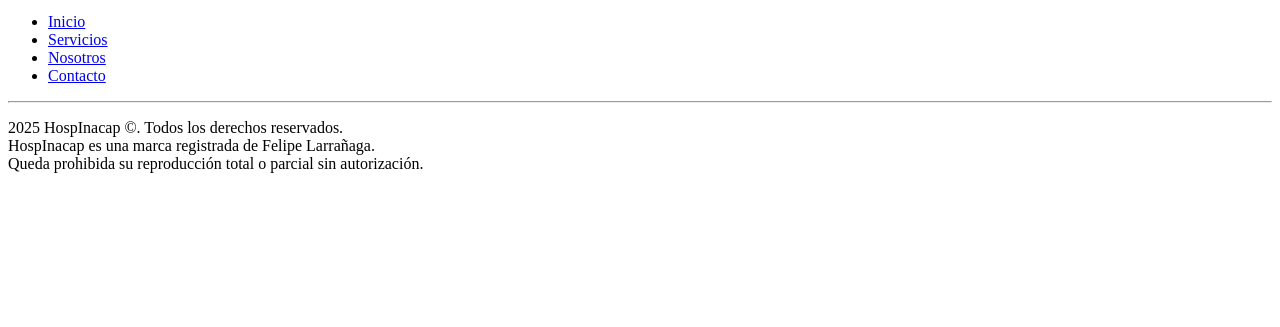
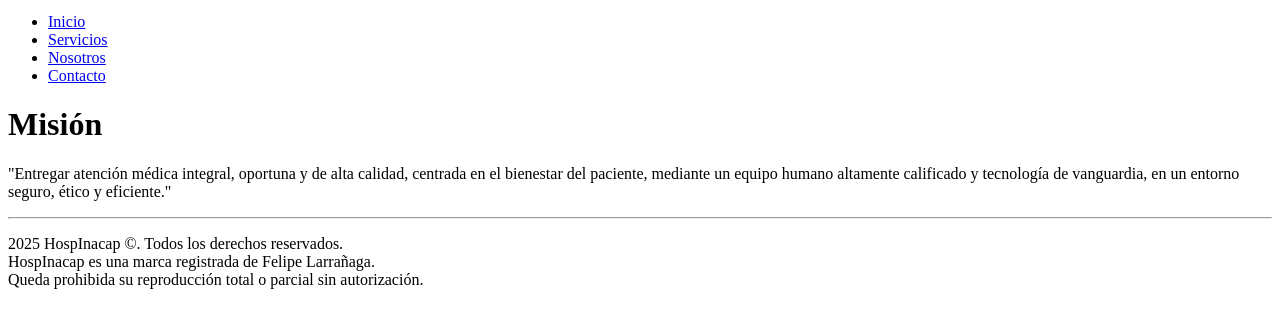
Before and after one commit to Zannakh/HospInacap, a plain HTML site: page index.html in a window 1280 px wide. Shown: the part 29-356 px from the top of the page. Drawn offline with Linux system fonts and the light colour scheme.

Commit message:
mision index.html
Se agrega mision

```diff
--- a/index.html
+++ b/index.html
@@ -22,9 +22,21 @@
     </div>
 </header>
 
-<body>
-
-</body>
+<main>
+    <div class="mision">
+        <div class="titulos">
+            <h1>
+                Misión
+            </h1>
+        </div>
+        <p>
+            "Entregar atención médica integral, oportuna y de alta
+            calidad, centrada en el bienestar del paciente, mediante
+            un equipo humano altamente calificado y tecnología de
+            vanguardia, en un entorno seguro, ético y eficiente."
+        </p>
+    </div>
+</main>
 
 <footer>
     <hr>
```
